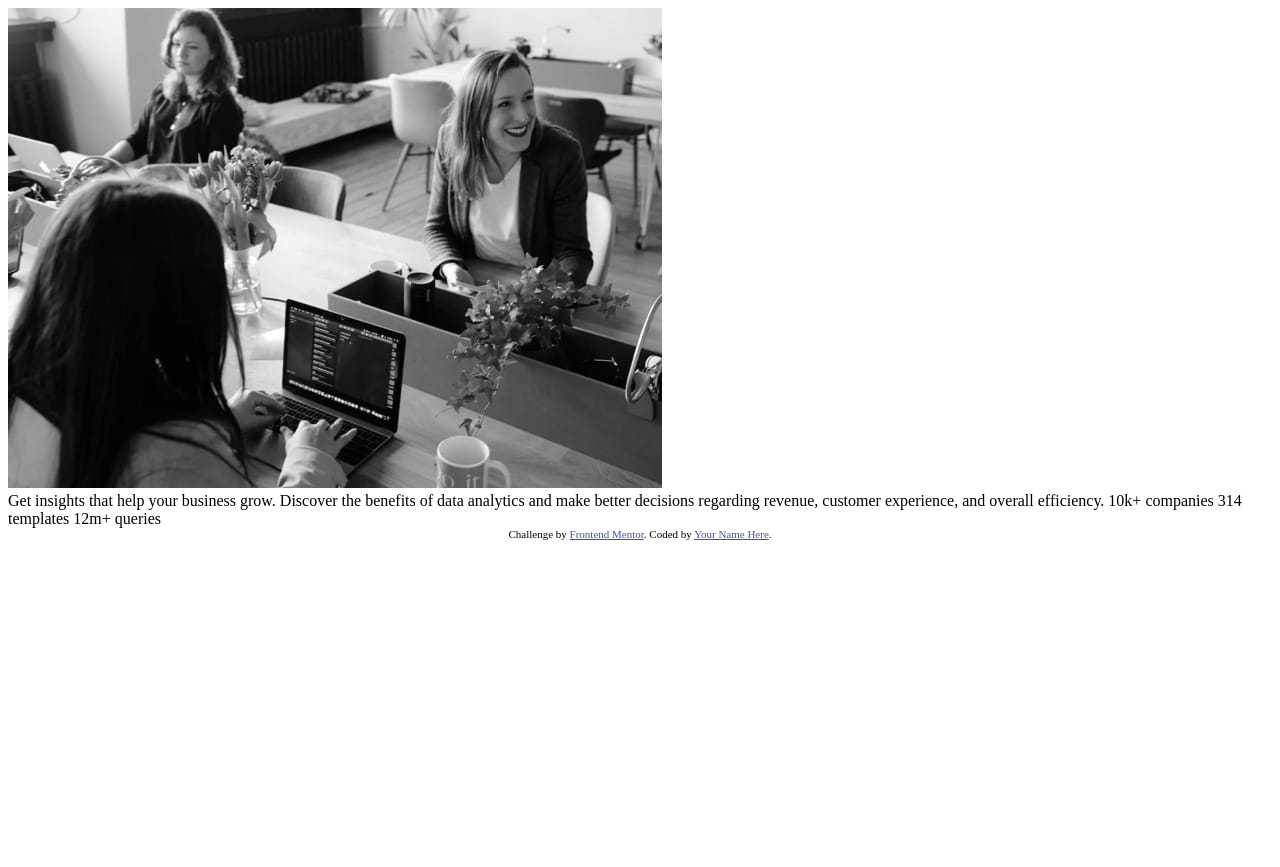
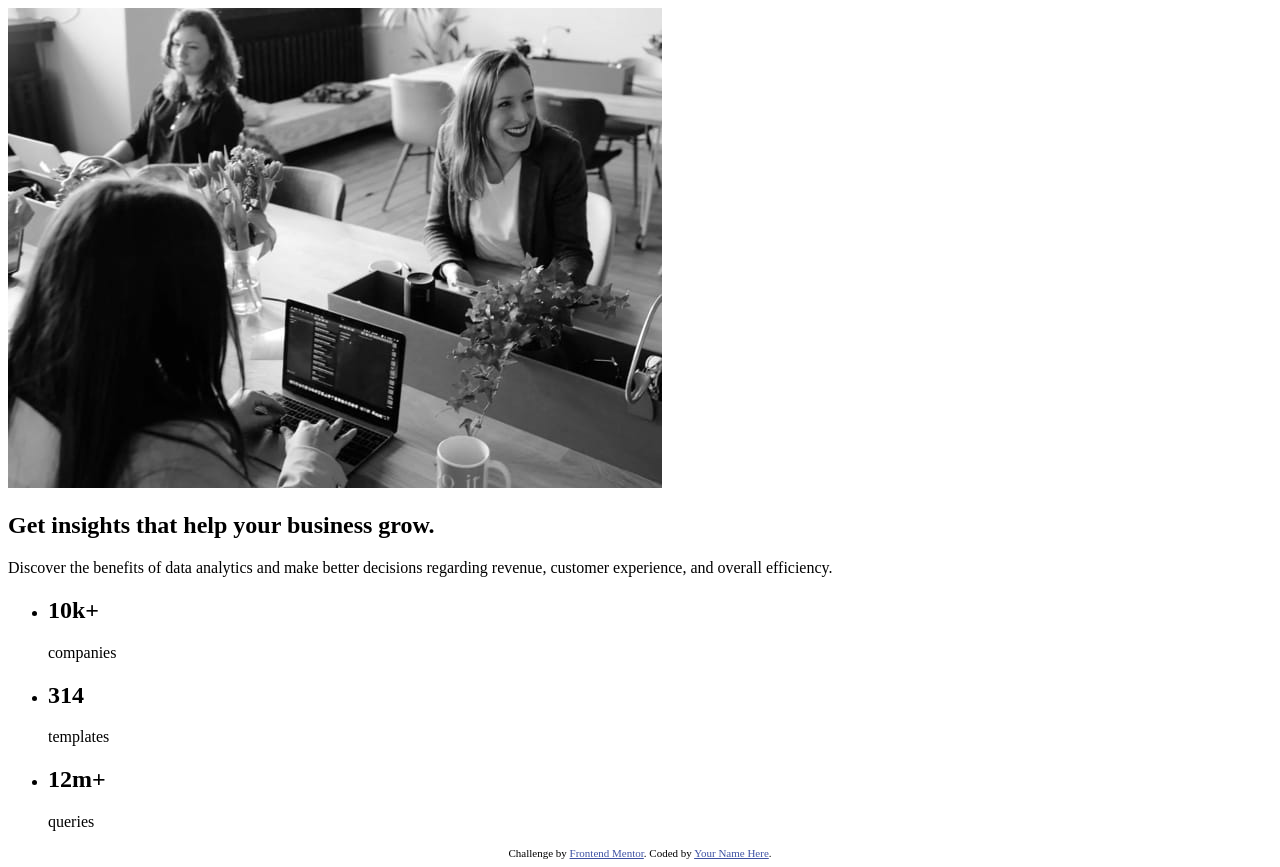
Before and after one commit to DeivissonLisboa/frontend-mentor-stats-preview-card-component, a plain HTML site: page index.html in a window 1280 px wide. Before the commit the page ends 800 px from the top, so only its background shows below. Drawn offline with Linux system fonts and the light colour scheme.

Commit message:
Create html elements

```diff
--- a/index.html
+++ b/index.html
@@ -1,37 +1,69 @@
 <!DOCTYPE html>
 <html lang="en">
   <head>
-  <meta charset="UTF-8">
-  <meta name="viewport" content="width=device-width, initial-scale=1.0"> <!-- displays site properly based on user's device -->
+    <meta charset="UTF-8" />
+    <meta name="viewport" content="width=device-width, initial-scale=1.0" />
+    <!-- displays site properly based on user's device -->
 
-  <link rel="icon" type="image/png" sizes="32x32" href="./images/favicon-32x32.png">
+    <link
+      rel="icon"
+      type="image/png"
+      sizes="32x32"
+      href="./images/favicon-32x32.png"
+    />
 
     <title>Frontend Mentor | Stats preview card component</title>
 
     <!-- Feel free to remove these styles or customise in your own stylesheet 👍 -->
     <style>
-    .attribution { font-size: 11px; text-align: center; }
-    .attribution a { color: hsl(228, 45%, 44%); }
+      .attribution {
+        font-size: 11px;
+        text-align: center;
+      }
+      .attribution a {
+        color: hsl(228, 45%, 44%);
+      }
     </style>
   </head>
   <body>
     <main>
-    <img src="./images/image-header-mobile.jpg" alt="women with computers" srcset="./images/image-header-mobile.jpg, ./images/image-header-desktop.jpg>">
+      <header>
+        <img
+          src="images/image-header-mobile.jpg"
+          alt="business women with notebooks"
+        />
+      </header>
+
+      <section>
+        <h1>Get <span>insights</span> that help your business grow.</h1>
+
+        <p>
+          Discover the benefits of data analytics and make better decisions
+          regarding revenue, customer experience, and overall efficiency.
+        </p>
+
+        <ul>
+          <li>
+            <h2>10k+</h2>
+            <p>companies</p>
+          </li>
+          <li>
+            <h2>314</h2>
+            <p>templates</p>
+          </li>
+          <li>
+            <h2>12m+</h2>
+            <p>queries</p>
+          </li>
+        </ul>
+      </section>
+
+      <footer class="attribution">
+        Challenge by
+        <a href="https://www.frontendmentor.io?ref=challenge" target="_blank"
+          >Frontend Mentor</a
+        >. Coded by <a href="#">Your Name Here</a>.
+      </footer>
     </main>
-
-
-  Get insights that help your business grow.
-
-  Discover the benefits of data analytics and make better decisions regarding revenue, customer
-  experience, and overall efficiency.
-
-  10k+ companies
-  314 templates
-  12m+ queries
-
-  <div class="attribution">
-    Challenge by <a href="https://www.frontendmentor.io?ref=challenge" target="_blank">Frontend Mentor</a>.
-    Coded by <a href="#">Your Name Here</a>.
-  </div>
   </body>
 </html>
```
Lines whose indentation alone changed are shown as unchanged.
